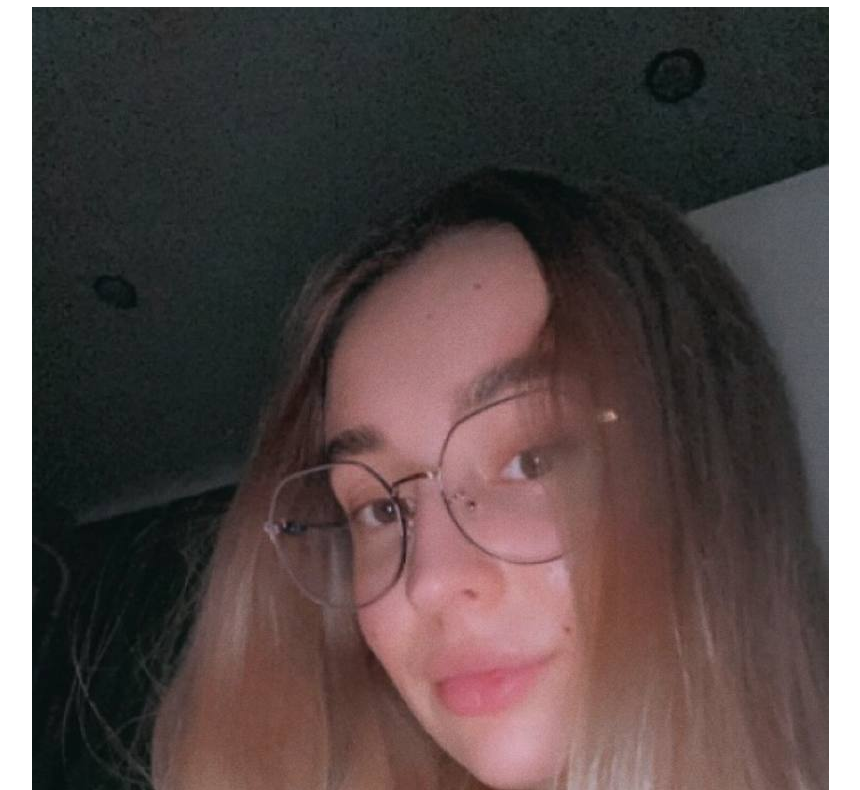
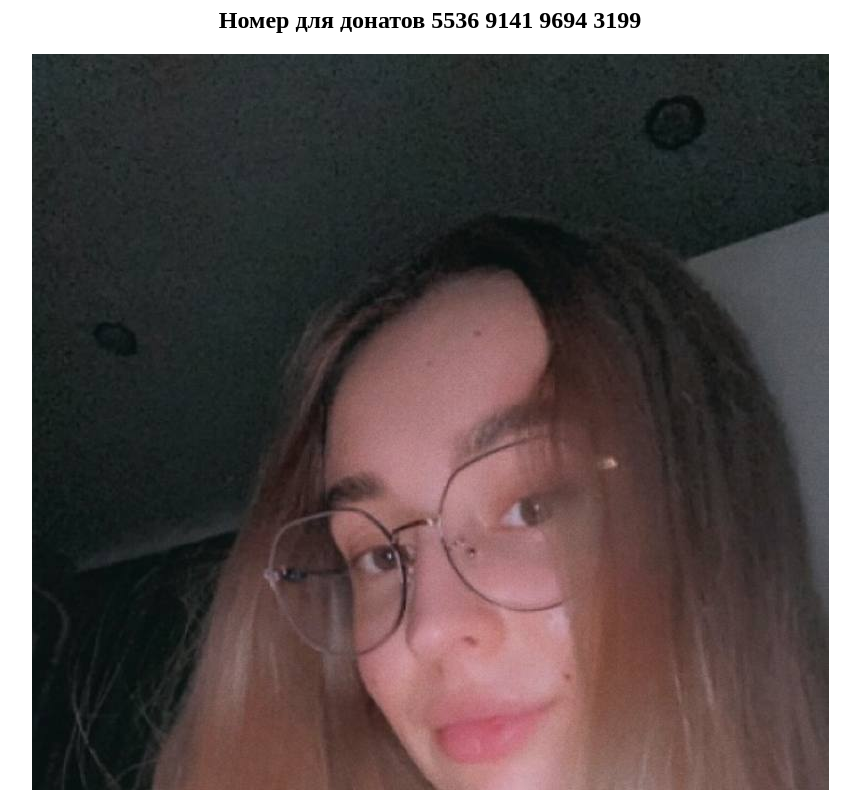
Before and after one commit to santarinto/gelya, a plain HTML site: page index.html in a window 1280 px wide. Shown: the part 73-863 px from the top of the page, without its empty margins (210-1070 px from the left). Drawn offline with Linux system fonts and the light colour scheme.

Commit message:
Gelya first

```diff
--- a/index.html
+++ b/index.html
@@ -11,6 +11,7 @@
 <header></header>
 <main style="text-align: center">
     <h1>Геля самая лучшая и красивая!</h1>
+    <h2>Номер для донатов 5536 9141 9694 3199</h2>
 
     <div class="flex-container">
         <div>
```
